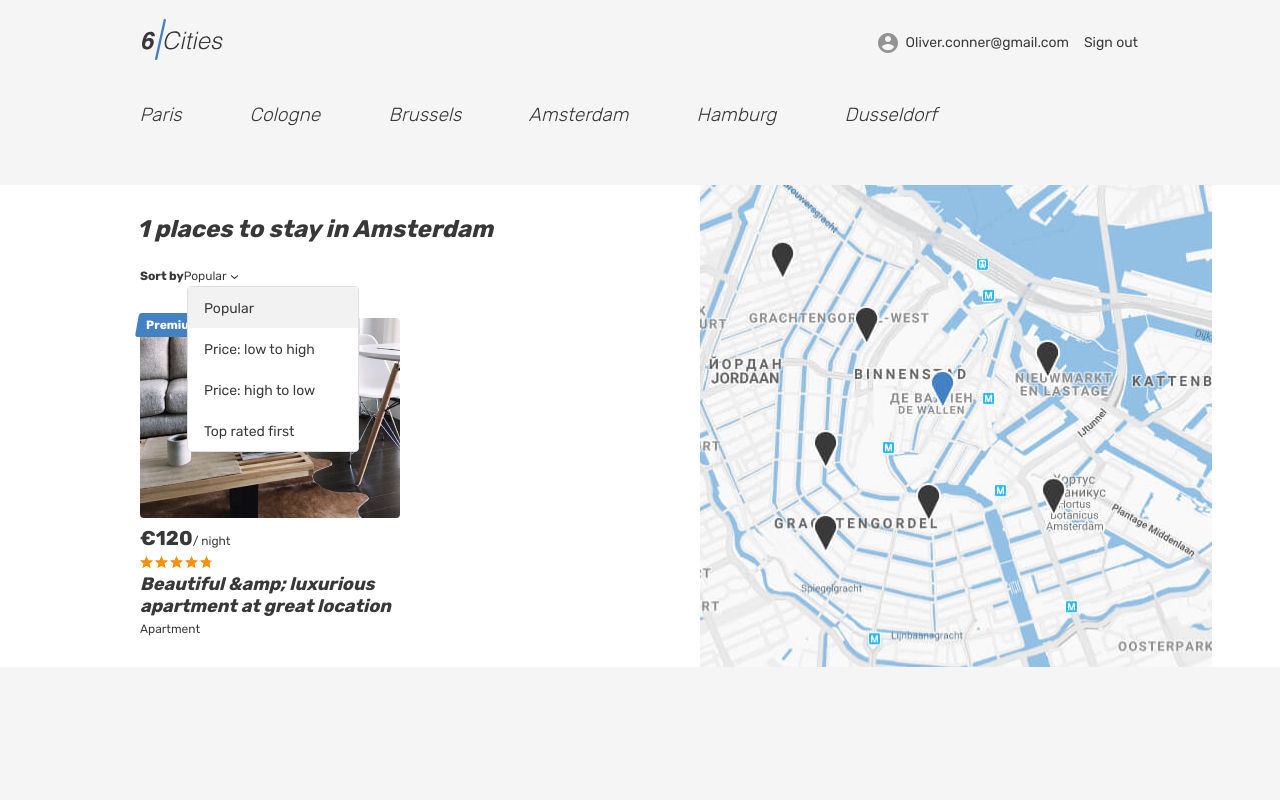
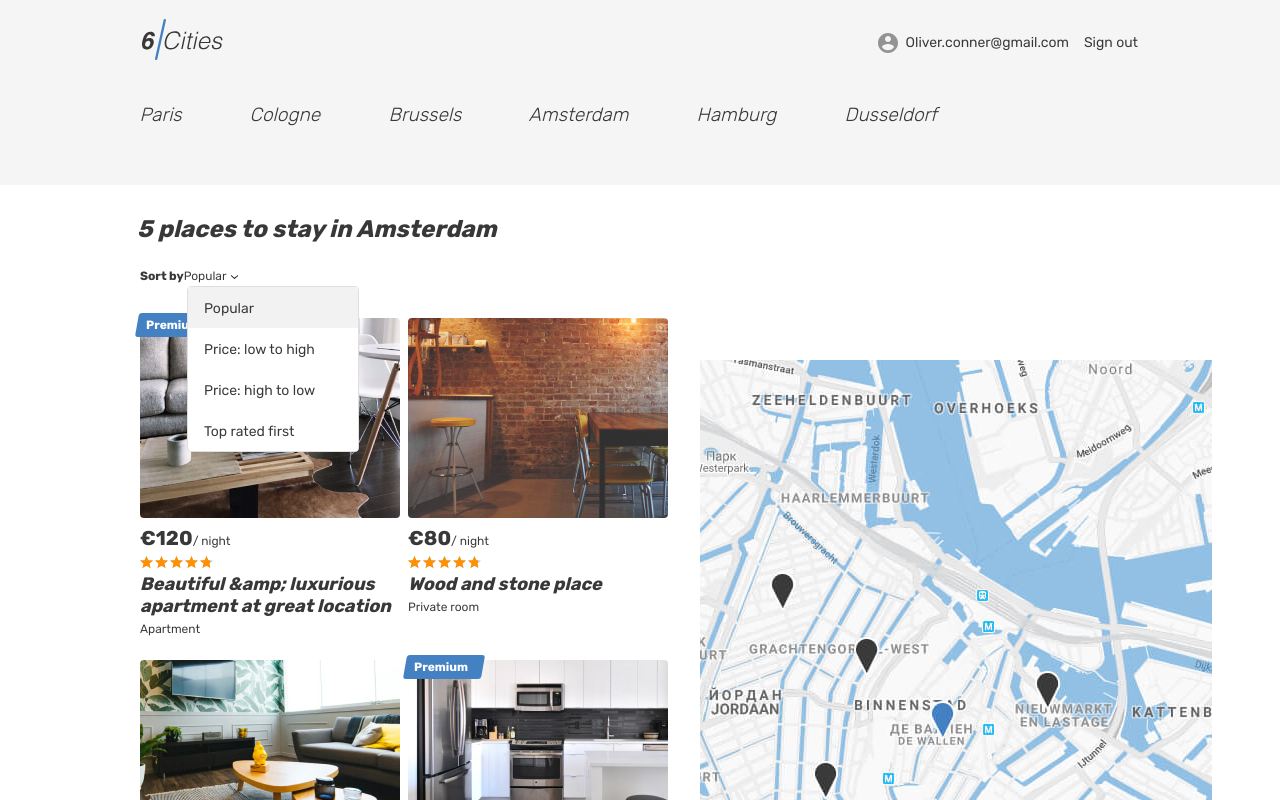
Before and after one commit to sofiapeshekhonova/2253051-six-cities-simple-12, a React (Create React App) app in the folder project/: page / in a window 1280 px wide. Shown: the top 800 px of the page. Built offline with nearby package versions, Linux system fonts and the light colour scheme.

Commit message:
module3-task1-2

```diff
--- a/project/src/components/app/app.tsx
+++ b/project/src/components/app/app.tsx
@@ -1,27 +1,29 @@
 
 import { Route, BrowserRouter, Routes } from 'react-router-dom';
 import { HelmetProvider } from 'react-helmet-async';
-import { AppRoute } from '../../constants';
 import HeaderLogged from '../header/headerLogged';
 import Main from '../../pages/main/main';
 import Login from '../../pages/login/login';
 import Room from '../../pages/room/room';
 import NotFoundScreen from '../../pages/not-found-screen/not-found-screen';
-import { Card } from '../../types/offer';
+import { Card } from 'types/offer';
+import { AppRoute } from '../../constants';
+import { ReviewsType } from 'types/reviews';
 
 type AppScreenProps = {
   cards: Card[];
+  reviews: ReviewsType[];
 }
 
-function App({cards}: AppScreenProps): JSX.Element {
+function App({cards, reviews}: AppScreenProps): JSX.Element {
   return (
     <HelmetProvider>
       <BrowserRouter>
         <HeaderLogged />
         <Routes>
-          <Route path={AppRoute.Root} element={<Main />} />
+          <Route path={AppRoute.Root} element={<Main cards={cards}/>} />
           <Route path={AppRoute.Login} element={<Login />} />
-          <Route path={AppRoute.Room} element={<Room cards={cards}/>} />
+          <Route path={AppRoute.Room} element={<Room cards={cards} reviews={reviews}/>} />
           <Route path='*' element={<NotFoundScreen />} />
         </Routes>
       </BrowserRouter>
--- a/project/src/components/mocks/mocks.ts
+++ b/project/src/components/mocks/mocks.ts
@@ -1,3 +1,4 @@
+import { ReviewsType } from 'types/reviews';
 import { Card } from '../../types/offer';
 
 export const cards: Card[] = [
@@ -23,85 +24,97 @@ export const cards: Card[] = [
       name: 'Angelina',
     },
   },
-  // {
-  //   id: 2,
-  //   previewImage: 'img/room.jpg',
-  //   title: 'Wood and stone place',
-  //   premium: false,
-  //   price: 80,
-  //   type: 'Private room',
-  //   rating: 4.8,
-  //   goods: ['Wi-Fi', 'Washing machine', ' Towels', ' Heating', 'Coffee machine', 'Baby seat', 'Kitchen', 'Dishwasher', 'Cabel TV', 'Fridge'],
-  //   images: [
-  //     'img/room.jpg', 'img/apartment-01.jpg', 'img/apartment-02.jpg', 'img/apartment-03.jpg', 'img/studio-01.jpg', 'img/apartment-01.jpg'
-  //   ],
-  //   host: {
-  //     avatarUrl: 'img/avatar-angelina.jpg',
-  //     id: 50,
-  //     isPro: true,
-  //     name: 'Angelina',
-  //   },
-  // },
-  // {
-  //   id: 3,
-  //   previewImage: 'img/apartment-02.jpg',
-  //   title: 'Canal View Prinsengracht',
-  //   premium: false,
-  //   price: 132,
-  //   type: 'Apartment',
-  //   rating: 4.8,
-  //   goods: ['Wi-Fi', 'Washing machine', ' Towels', ' Heating', 'Coffee machine', 'Baby seat', 'Kitchen', 'Dishwasher', 'Cabel TV', 'Fridge'],
-  //   images: [
-  //     'img/room.jpg', 'img/apartment-01.jpg', 'img/apartment-02.jpg', 'img/apartment-03.jpg', 'img/studio-01.jpg', 'img/apartment-01.jpg'
-  //   ],
-  //   host: {
-  //     avatarUrl: 'img/avatar-angelina.jpg',
-  //     id: 60,
-  //     isPro: true,
-  //     name: 'Angelina',
-  //   },
-  // },
-  // {
-  //   id: 4,
-  //   previewImage: 'img/apartment-03.jpg',
-  //   title: 'Nice, cozy, warm big bed apartment',
-  //   premium: true,
-  //   price: 180,
-  //   type: 'Apartment',
-  //   rating: 4.8,
-  //   goods: ['Wi-Fi', 'Washing machine', ' Towels', ' Heating', 'Coffee machine', 'Baby seat', 'Kitchen', 'Dishwasher', 'Cabel TV', 'Fridge'],
-  //   images: [
-  //     'img/room.jpg', 'img/apartment-01.jpg', 'img/apartment-02.jpg', 'img/apartment-03.jpg', 'img/studio-01.jpg', 'img/apartment-01.jpg'
-  //   ],
-  //   host: {
-  //     avatarUrl: 'img/avatar-angelina.jpg',
-  //     id: 10,
-  //     isPro: true,
-  //     name: 'Angelina',
-  //   },
-  // },
-  // {
-  //   id: 5,
-  //   previewImage: 'img/room.jpg',
-  //   title: 'Wood and stone place',
-  //   premium: false,
-  //   price: 80,
-  //   type: 'Private room',
-  //   rating: 4.8,
-  //   goods: ['Wi-Fi', 'Washing machine', ' Towels', ' Heating', 'Coffee machine', 'Baby seat', 'Kitchen', 'Dishwasher', 'Cabel TV', 'Fridge'],
-  //   images: [
-  //     'img/room.jpg', 'img/apartment-01.jpg', 'img/apartment-02.jpg', 'img/apartment-03.jpg', 'img/studio-01.jpg', 'img/apartment-01.jpg'
-  //   ],
-  //   host: {
-  //     avatarUrl: 'img/avatar-angelina.jpg',
-  //     id: 20,
-  //     isPro: true,
-  //     name: 'Angelina',
-  //   },
-  // },
+  {
+    id: 2,
+    previewImage: 'img/room.jpg',
+    title: 'Wood and stone place',
+    premium: false,
+    price: 80,
+    type: 'Private room',
+    maxAdults: 4,
+    bedrooms: 3,
+    description: 'A quiet cozy and picturesque that hides behind a a river by the unique lightness of Amsterdam.',
+    rating: 4.8,
+    goods: ['Wi-Fi', 'Washing machine', ' Towels', ' Heating', 'Coffee machine', 'Baby seat', 'Kitchen', 'Dishwasher', 'Cabel TV', 'Fridge'],
+    images: [
+      'img/room.jpg', 'img/apartment-01.jpg', 'img/apartment-02.jpg', 'img/apartment-03.jpg', 'img/studio-01.jpg', 'img/apartment-01.jpg'
+    ],
+    host: {
+      avatarUrl: 'img/avatar-angelina.jpg',
+      id: 50,
+      isPro: true,
+      name: 'Angelina',
+    },
+  },
+  {
+    id: 3,
+    maxAdults: 4,
+    bedrooms: 3,
+    description: 'A quiet cozy and picturesque that hides behind a a river by the unique lightness of Amsterdam.',
+    previewImage: 'img/apartment-02.jpg',
+    title: 'Canal View Prinsengracht',
+    premium: false,
+    price: 132,
+    type: 'Apartment',
+    rating: 4.8,
+    goods: ['Wi-Fi', 'Washing machine', ' Towels', ' Heating', 'Coffee machine', 'Baby seat', 'Kitchen', 'Dishwasher', 'Cabel TV', 'Fridge'],
+    images: [
+      'img/room.jpg', 'img/apartment-01.jpg', 'img/apartment-02.jpg', 'img/apartment-03.jpg', 'img/studio-01.jpg', 'img/apartment-01.jpg'
+    ],
+    host: {
+      avatarUrl: 'img/avatar-angelina.jpg',
+      id: 60,
+      isPro: true,
+      name: 'Angelina',
+    },
+  },
+  {
+    id: 4,
+    previewImage: 'img/apartment-03.jpg',
+    title: 'Nice, cozy, warm big bed apartment',
+    premium: true,
+    price: 180,
+    type: 'Apartment',
+    maxAdults: 4,
+    bedrooms: 3,
+    description: 'A quiet cozy and picturesque that hides behind a a river by the unique lightness of Amsterdam.',
+    rating: 4.8,
+    goods: ['Wi-Fi', 'Washing machine', ' Towels', ' Heating', 'Coffee machine', 'Baby seat', 'Kitchen', 'Dishwasher', 'Cabel TV', 'Fridge'],
+    images: [
+      'img/room.jpg', 'img/apartment-01.jpg', 'img/apartment-02.jpg', 'img/apartment-03.jpg', 'img/studio-01.jpg', 'img/apartment-01.jpg'
+    ],
+    host: {
+      avatarUrl: 'img/avatar-angelina.jpg',
+      id: 10,
+      isPro: true,
+      name: 'Angelina',
+    },
+  },
+  {
+    id: 5,
+    previewImage: 'img/room.jpg',
+    title: 'Wood and stone place',
+    premium: false,
+    price: 80,
+    type: 'Private room',
+    maxAdults: 4,
+    bedrooms: 3,
+    description: 'A quiet cozy and picturesque that hides behind a a river by the unique lightness of Amsterdam.',
+    rating: 4.8,
+    goods: ['Wi-Fi', 'Washing machine', ' Towels', ' Heating', 'Coffee machine', 'Baby seat', 'Kitchen', 'Dishwasher', 'Cabel TV', 'Fridge'],
+    images: [
+      'img/room.jpg', 'img/apartment-01.jpg', 'img/apartment-02.jpg', 'img/apartment-03.jpg', 'img/studio-01.jpg', 'img/apartment-01.jpg'
+    ],
+    host: {
+      avatarUrl: 'img/avatar-angelina.jpg',
+      id: 20,
+      isPro: true,
+      name: 'Angelina',
+    },
+  },
 ];
 
-export const reviews = [
+export const reviews: ReviewsType[] = [
   {
     comment: 'A quiet cozy and picturesque that hides behind a a river by the unique lightness of Amsterdam.',
     date: '2023-02-09T10:33:21.322Z',
--- a/project/src/constants.ts
+++ b/project/src/constants.ts
@@ -5,5 +5,3 @@ export enum AppRoute {
   Root = '/',
   Room = '/offer/:id',
 }
-
-// export const offerId = '`/offer/${id}`'
--- a/project/src/index.tsx
+++ b/project/src/index.tsx
@@ -1,7 +1,7 @@
 import React from 'react';
 import ReactDOM from 'react-dom/client';
 import App from './components/app/app';
-import { cards } from './components/mocks/mocks';
+import { cards, reviews } from './components/mocks/mocks';
 
 const root = ReactDOM.createRoot(
   document.getElementById('root') as HTMLElement,
@@ -9,6 +9,6 @@ const root = ReactDOM.createRoot(
 
 root.render(
   <React.StrictMode>
-    <App cards={cards}/>
+    <App cards={cards} reviews={reviews}/>
   </React.StrictMode>,
 );
--- a/project/src/pages/room/room.tsx
+++ b/project/src/pages/room/room.tsx
@@ -1,19 +1,19 @@
 import { useParams } from 'react-router-dom';
 import { Helmet } from 'react-helmet-async';
-
 import Goods from '../../components/goods/goods';
 import Reviews from '../../components/reviews/reviews';
 import PropertyGallery from '../../components/propertyGallery/propertyGallery';
 import NearPlaces from '../../components/nearPlaces/nearPlaces';
 import Host from '../../components/host/host';
-import { reviews } from '../../components/mocks/mocks';
 import { Card } from '../../types/offer';
+import { ReviewsType } from '../../types/reviews';
 
 type AppScreenProps = {
   cards: Card[];
+  reviews: ReviewsType[];
 }
 
-function Room({cards}: AppScreenProps): JSX.Element {
+function Room({cards, reviews}: AppScreenProps): JSX.Element {
   const cardId = Number(useParams().id);
 
   const card: Card | undefined = cards.find((element) => element.id === cardId);
```
Also changed, not shown: project/src/pages/main/main.tsx (+6 -2 lines), project/tsconfig.json (+1 -8 lines).
